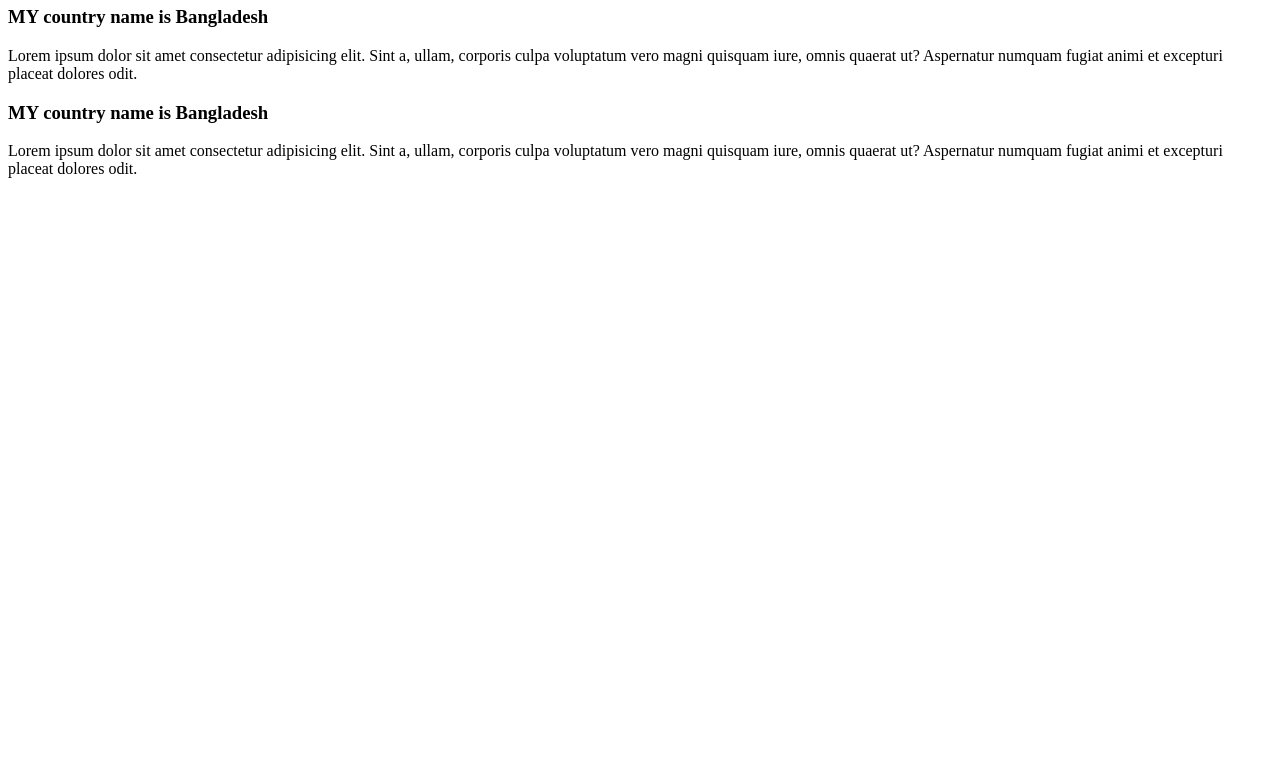
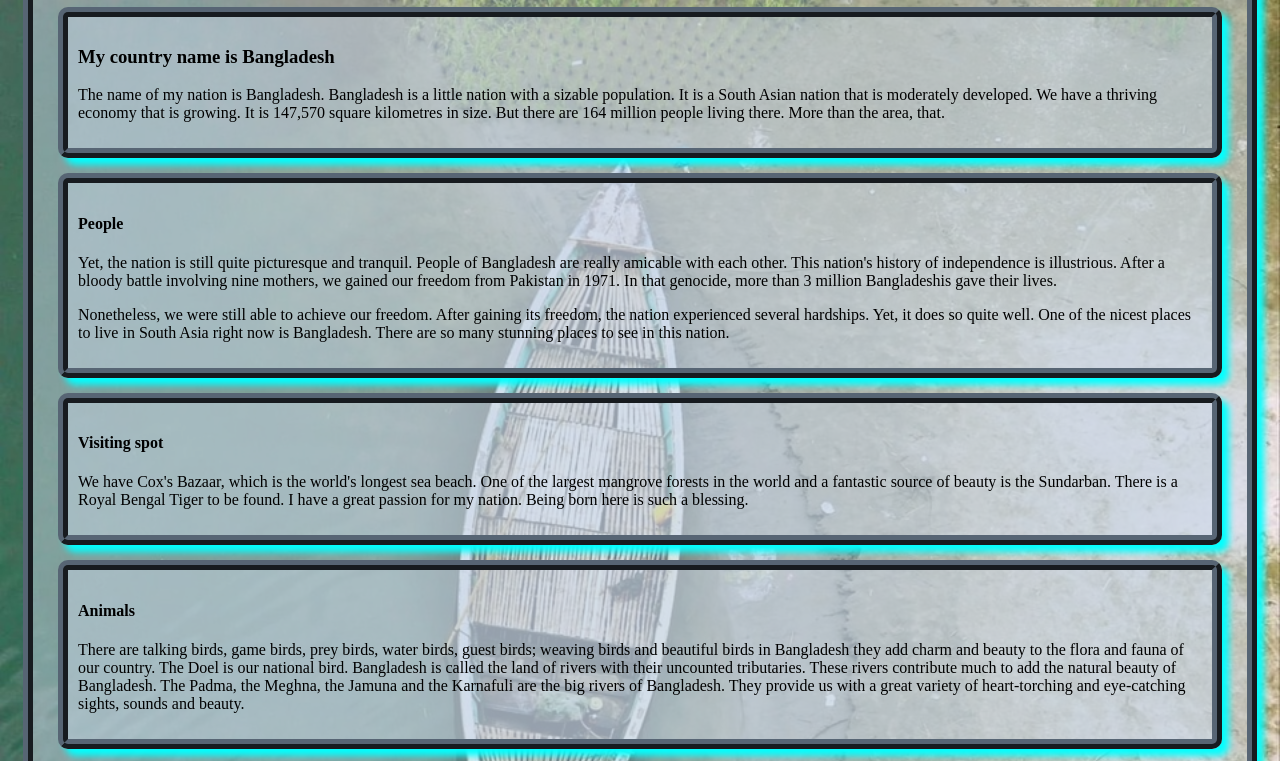
Before and after one commit to Foyzullah9988/my-second-repo, a plain HTML site: page index.html in a window 1280 px wide. Shown: the part 108-869 px from the top of the page. Before the commit the page ends 800 px from the top, so only its background shows below. Drawn offline with Linux system fonts and the light colour scheme.

Commit message:
background

```diff
--- a/index.html
+++ b/index.html
@@ -4,20 +4,36 @@
     <meta charset="UTF-8">
     <meta name="viewport" content="width=device-width, initial-scale=1.0">
     <title>My second repo</title>
+    <link rel="stylesheet" href="style.css">
 </head>
 <body>
-    <div>
-        <h3>MY country name is Bangladesh</h3>
-        <p>Lorem ipsum dolor sit amet consectetur adipisicing elit. Sint a, ullam, corporis culpa voluptatum vero magni quisquam iure, omnis quaerat ut? Aspernatur numquam fugiat animi et excepturi placeat dolores odit.</p>
+   <div class="back">
+    <h1 style="text-align: center;">BANGLADESH</h1>
+     <div>
+
+        <h3>My country name is Bangladesh</h3>
+        <p>The name of my nation is Bangladesh. Bangladesh is a little nation with a sizable population. It is a South Asian nation that is moderately developed. We have a thriving economy that is growing. It is 147,570 square kilometres in size. But there are 164 million people living there. More than the area, that.</p>
     </div>
     <div>
-        <h3>MY country name is Bangladesh</h3>
-        <p>Lorem ipsum dolor sit amet consectetur adipisicing elit. Sint a, ullam, corporis culpa voluptatum vero magni quisquam iure, omnis quaerat ut? Aspernatur numquam fugiat animi et excepturi placeat dolores odit.</p>
+        <h4>People</h4>
+        <p>Yet, the nation is still quite picturesque and tranquil. People of Bangladesh are really amicable with each other. This nation's history of independence is illustrious. After a bloody battle involving nine mothers, we gained our freedom from Pakistan in 1971. In that genocide, more than 3 million Bangladeshis gave their lives.</p>
+        <p>Nonetheless, we were still able to achieve our freedom. After gaining its freedom, the nation experienced several hardships. Yet, it does so quite well. One of the nicest places to live in South Asia right now is Bangladesh. There are so many stunning places to see in this nation.</p>
     </div>
     <div>
-        <h3>MY country name is Bangladesh</h3>
-        <p>Lorem ipsum dolor sit amet consectetur adipisicing elit. Sint a, ullam, corporis culpa voluptatum vero magni quisquam iure, omnis quaerat ut? Aspernatur numquam fugiat animi et excepturi placeat dolores odit.</p>
+        <h4>Visiting spot </h4>
+        <p>We have Cox's Bazaar, which is the world's longest sea beach. One of the largest mangrove forests in the world and a fantastic source of beauty is the Sundarban. There is a Royal Bengal Tiger to be found. I have a great passion for my nation. Being born here is such a blessing.</p>
     </div>
+    <div>
+        <h4>Animals</h4>
+        <p>There are talking birds, game birds, prey birds, water birds, guest birds; weaving birds and beautiful birds in Bangladesh they add charm and beauty to the flora and fauna of our country. The Doel is our national bird. Bangladesh is called the land of rivers with their uncounted tributaries. These rivers contribute much to add the natural beauty of Bangladesh. The Padma, the Meghna, the Jamuna and the Karnafuli are the big rivers of Bangladesh. They provide us with a great variety of heart-torching and eye-catching sights, sounds and beauty. </p>
+    </div>
+    <div>
+        <h4>Education</h4>
+        <p>Education and culture: education is the backbone of the nation. Most of the people of our country are illiterate. They are ignorant of their rights and duties. The darkness of illiteracy has created a great obstacle to the way of our development. People of Bangladesh are simple and gentle. They have strong feelings of love, affection and hospitality. Our mother tongue is bangla. Bengali literature is very much developed. Our world poet Rabindranath Tagore, rebel poet kazi nazrul islam and pollikabi jasimuddin are the outstanding poets of Bengali literature. Md. Nazrul Islam is our national poet.
+        </p>
+    </div>
+   </div>
+
 
 </body>
 </html>
--- /dev/null
+++ b/style.css
@@ -0,0 +1,22 @@
+.back {
+    background-color:  rgb(200, 214, 229, 0.5);
+    background-attachment: fixed;  /* This is what makes the background fixed */
+    background-size: cover;
+    background-repeat: no-repeat;
+    min-height: 100vh;
+}
+div {
+    background-color: rgb(200, 214, 229, 0.5);
+    border: 10px ridge #576574;
+    margin: 15px;
+    padding: 10px;
+    border-radius: 10px;
+    box-shadow: 7px 7px 7px aqua;
+}
+body {
+        background-image: url('./boat.jpg');
+    background-attachment: fixed;  /* This is what makes the background fixed */
+    background-size: cover;
+    background-repeat: no-repeat;
+    min-height: 100vh;
+}
```
Also changed, not shown: boat.jpg (added).
